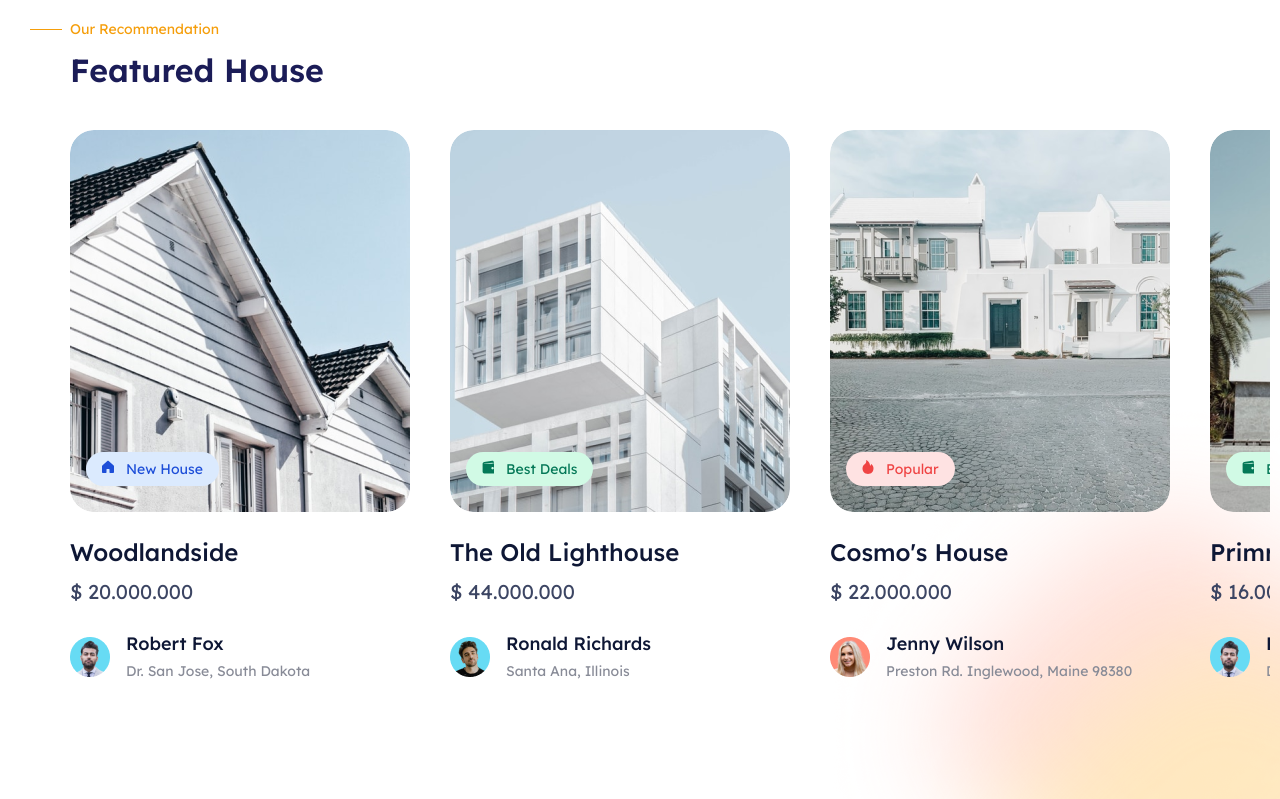
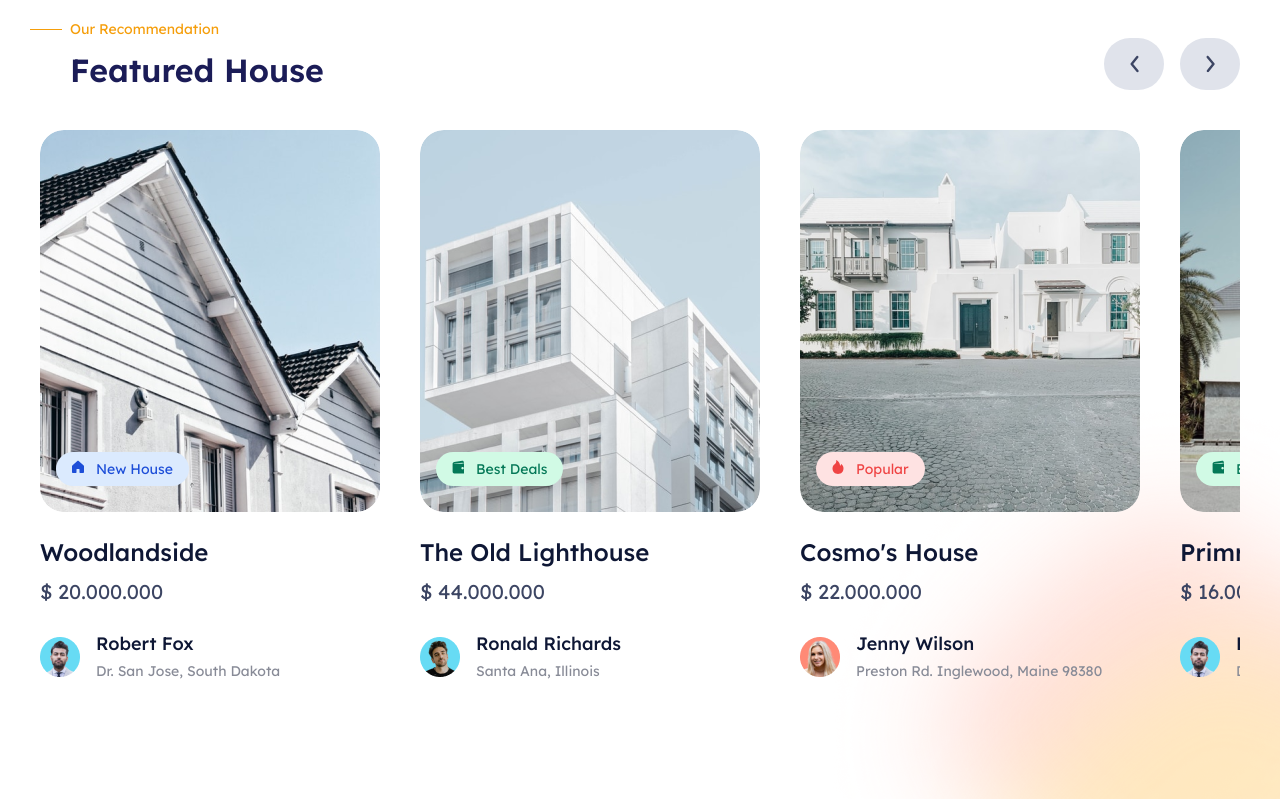
Before and after one commit to oleksandrmoskalenko/RE-Front-End-test-task, a plain HTML site: page index.html in a window 1280 px wide. Shown: the part 820-1619 px from the top of the page. Drawn offline with nearby package versions, Linux system fonts and the light colour scheme; files whose address does not match are found by name.

Commit message:
added custom navigation arrows to the slider in recommendation section

```diff
--- a/index.html
+++ b/index.html
@@ -419,6 +419,16 @@
                 </div>
               </div>
             </div>
+          </div>
+          <div class="recommendation__button-prev">
+            <svg width="9" height="18" viewbox="0 0 9 18" fill="none" xmlns="http://www.w3.org/2000/svg">
+              <path d="M7.50775 17.1646C7.77805 17.1651 8.04001 17.0704 8.24815 16.8969C8.36529 16.7991 8.46212 16.6791 8.5331 16.5437C8.60407 16.4082 8.6478 16.2601 8.66177 16.1076C8.67574 15.9551 8.65968 15.8014 8.61451 15.6552C8.56934 15.5089 8.49595 15.3731 8.39854 15.2555L3.21574 9.01601L8.21344 2.76487C8.30954 2.6458 8.3813 2.50879 8.4246 2.36172C8.46791 2.21465 8.4819 2.06042 8.46577 1.90789C8.44965 1.75536 8.40372 1.60754 8.33064 1.47293C8.25755 1.33832 8.15875 1.21957 8.03991 1.12351C7.92021 1.01753 7.78004 0.937598 7.62818 0.88872C7.47633 0.839841 7.31607 0.823074 7.15747 0.83947C6.99887 0.855866 6.84535 0.905071 6.70655 0.983998C6.56774 1.06293 6.44665 1.16987 6.35087 1.29812L0.763163 8.28263C0.593008 8.49093 0.499989 8.7522 0.499989 9.02183C0.499989 9.29146 0.593008 9.55273 0.763163 9.76102L6.54754 16.7455C6.66359 16.8864 6.81102 16.9978 6.97785 17.0706C7.14468 17.1434 7.32622 17.1756 7.50775 17.1646Z"/>
+              </svg>
+          </div>
+          <div class="recommendation__button-next">
+            <svg width="9" height="18" viewbox="0 0 9 18" fill="none" xmlns="http://www.w3.org/2000/svg">
+              <path d="M1.65891 0.835396C1.3886 0.834864 1.12665 0.929592 0.918511 1.10313C0.801367 1.20086 0.704535 1.32088 0.633558 1.45632C0.562582 1.59175 0.518856 1.73995 0.504886 1.89242C0.490916 2.04488 0.506975 2.19863 0.552145 2.34484C0.597315 2.49106 0.670706 2.62687 0.768117 2.74449L5.95092 8.98399L0.953218 15.2351C0.857121 15.3542 0.785358 15.4912 0.742054 15.6383C0.69875 15.7854 0.684759 15.9396 0.700885 16.0921C0.717011 16.2446 0.762935 16.3925 0.83602 16.5271C0.909104 16.6617 1.00791 16.7804 1.12675 16.8765C1.24645 16.9825 1.38662 17.0624 1.53847 17.1113C1.69033 17.1602 1.85058 17.1769 2.00918 17.1605C2.16778 17.1441 2.3213 17.0949 2.46011 17.016C2.59891 16.9371 2.72 16.8301 2.81579 16.7019L8.40349 9.71737C8.57365 9.50907 8.66667 9.2478 8.66667 8.97817C8.66667 8.70854 8.57365 8.44727 8.40349 8.23898L2.61912 1.25447C2.50306 1.11359 2.35564 1.00223 2.18881 0.929419C2.02197 0.856607 1.84043 0.824394 1.65891 0.835396Z"/>
+              </svg>
           </div>
         </div>
       </div>
--- a/js/recommendation-slider.js
+++ b/js/recommendation-slider.js
@@ -8,4 +8,9 @@ const recommendationSwiper = new Swiper('.recommendation__slider', {
   autoplay: {
     delay: 3000,
   },
+
+  navigation: {
+    nextEl: '.recommendation__button-next',
+    prevEl: '.recommendation__button-prev',
+  },
 });
--- a/scss/blocks/_title.scss
+++ b/scss/blocks/_title.scss
@@ -4,6 +4,9 @@
   align-items: center;
   margin: 0 auto;
   text-transform: capitalize;
+  position: relative;
+  z-index: 2;
+  width: max-content;
 
   &--left {
     margin: 0;
--- a/scss/modules/_recommendation.scss
+++ b/scss/modules/_recommendation.scss
@@ -1,6 +1,7 @@
 .recommendation {
   height: 662px;
   margin-bottom: 120px;
+  position: relative;
 
   &__wrapper {
     display: flex;
@@ -13,7 +14,9 @@
 
   &__slider {
     width: 1200px;
-    height: 552px;
+    height: 662px;
+    @include pos(absolute, 0, false, false, calc(50% - 600px));
+    padding-top: 110px;
   }
 
   &__slide {
@@ -28,6 +31,40 @@
       border-radius: 24px;
       margin-bottom: 24px;
     }
+  }
+
+  &__button-prev, &__button-next {
+    width: 60px;
+    height: 52px;
+    border-radius: 32px;
+    background-color: $Lavender-Blue;
+    display: flex;
+    justify-content: center;
+    align-items: center;
+
+    & > svg {
+      fill: $Dark-Grey;
+    }
+
+    &::after {
+      content: '';
+    }
+
+    &:hover {
+      background-color: $Green;
+
+      & > svg {
+        fill: $White;
+      }
+    }
+  }
+
+  &__button-prev {
+    @include pos(absolute, 18px, 76px);
+  }
+
+  &__button-next {
+    @include pos(absolute, 18px, 0);
   }
 
   &-block {
--- a/scss/modules/_sell.scss
+++ b/scss/modules/_sell.scss
@@ -195,6 +195,6 @@
   }
 
   &__shape {
-    @include pos(absolute, false, -125px, 70px, false, -1);
+    @include pos(absolute, false, -125px, 70px, false, -1000);
   }
 }
```
Also changed, not shown: css/style.css, img/recommendation/buttons-icons/recommendation-button-icon-1.svg (added), img/recommendation/buttons-icons/recommendation-button-icon-2.svg (added), img/recommendation/buttons-icons/recommendation-button-icon-3.svg (added), img/recommendation/buttons-icons/recommendation-button-icon-4.svg (added), img/recommendation/buttons-icons/recommendation-button-icon-5.svg (added).
